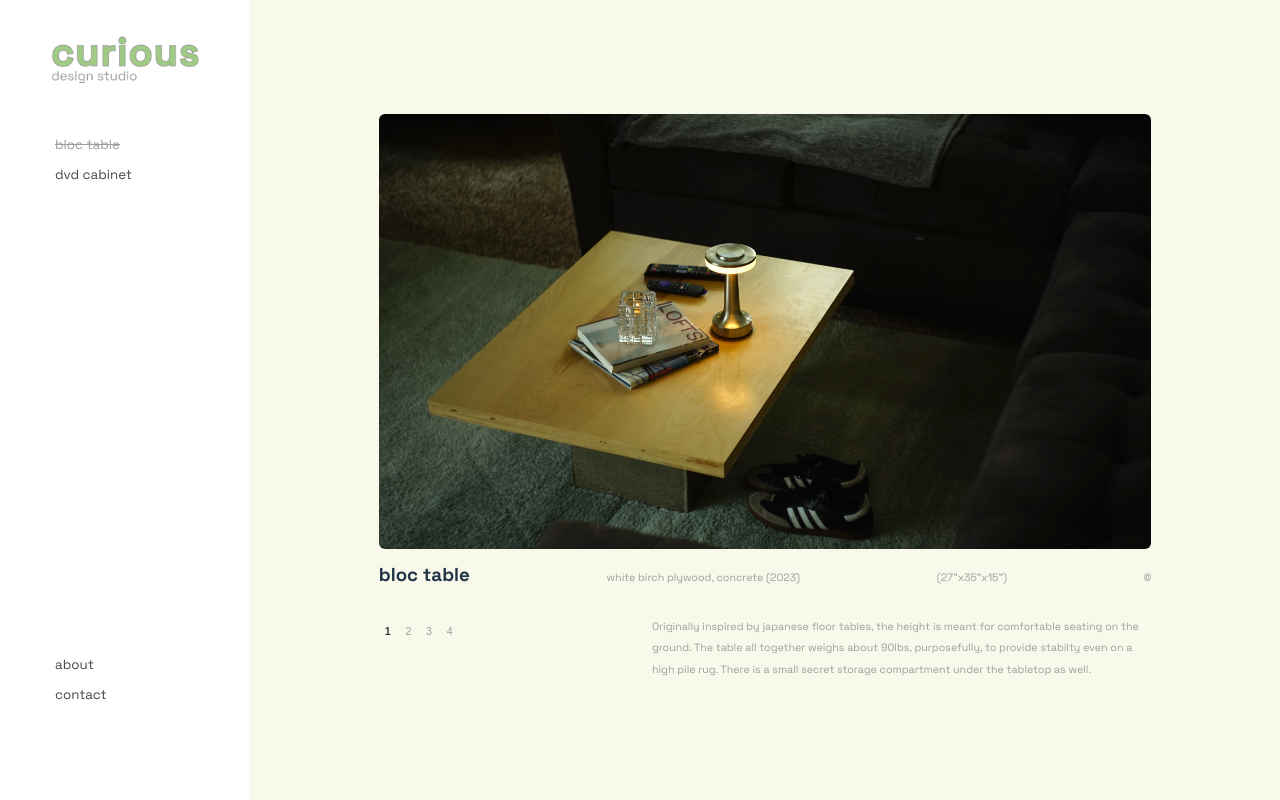
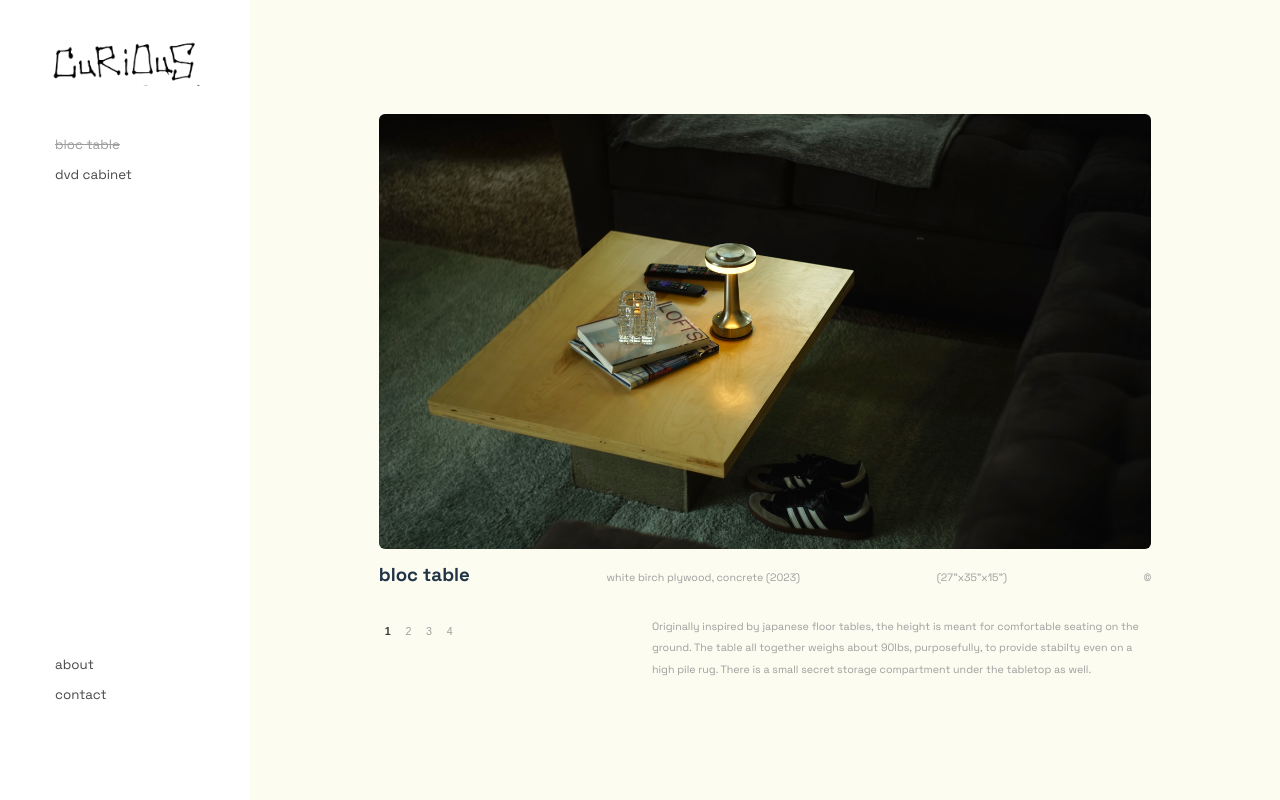
Before and after one commit to ecolijah/curious-design, a Vue app: page / in a window 1280 px wide. Built offline with nearby package versions, Linux system fonts and the light colour scheme.

Commit message:
new logo

```diff
--- a/src/components/Controller.vue
+++ b/src/components/Controller.vue
@@ -61,7 +61,7 @@ function toggleView(option) {
         <div class="sidebar">
 
             <div class="logo">
-                <img src="../assets/curious-logo.png" alt="logo"/>
+                <img src="../assets/curious-logo.svg" alt="logo"/>
             </div>
 
             <div class="buttons">
@@ -182,7 +182,7 @@ function toggleView(option) {
         display: flex;
         justify-content: center;
         align-items: center;
-        background-color: rgb(248, 248, 235);
+        background-color: rgb(252, 252, 240);
     }
     ul {
         display: flex;
```
Also changed, not shown: src/assets/curious-logo.svg (added).
